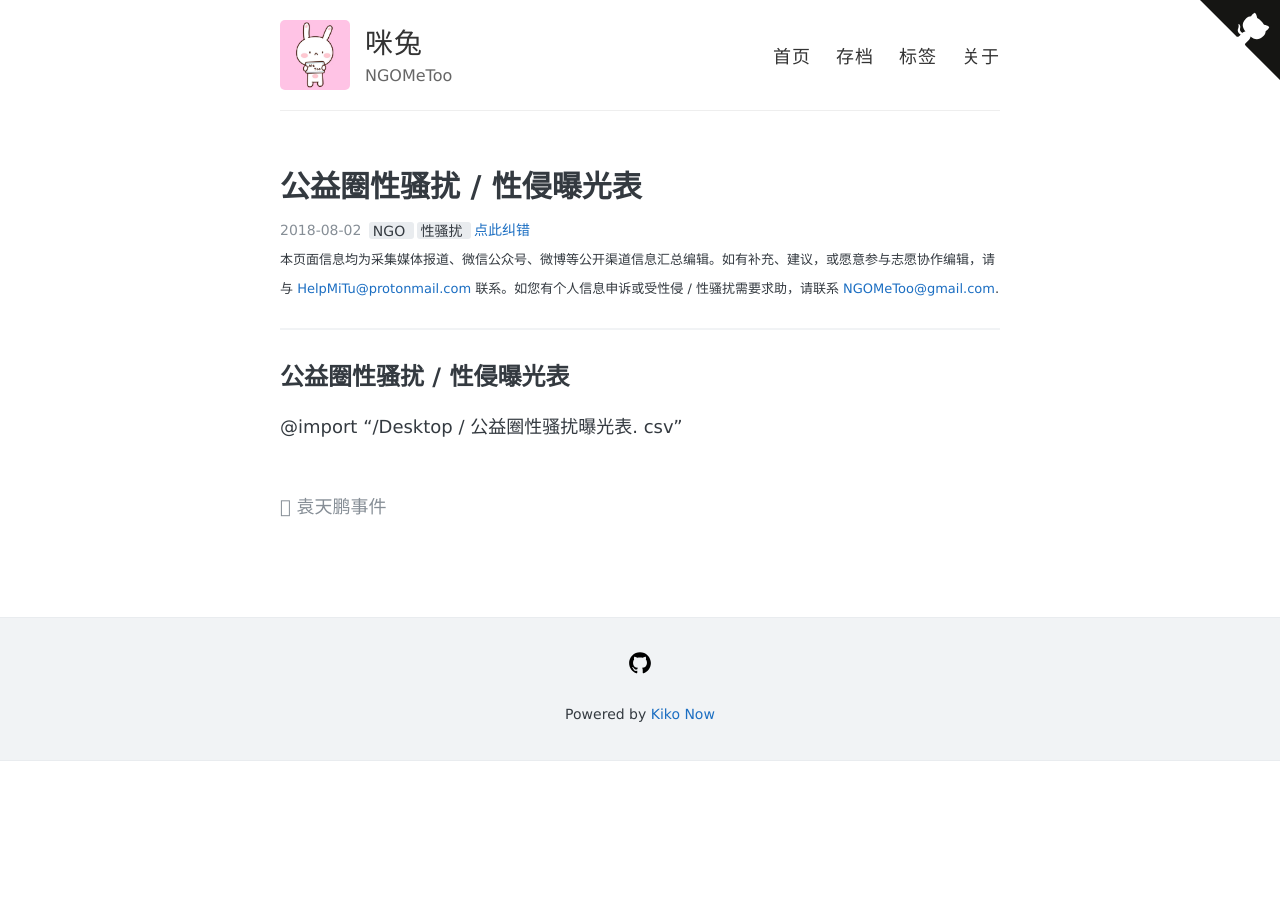
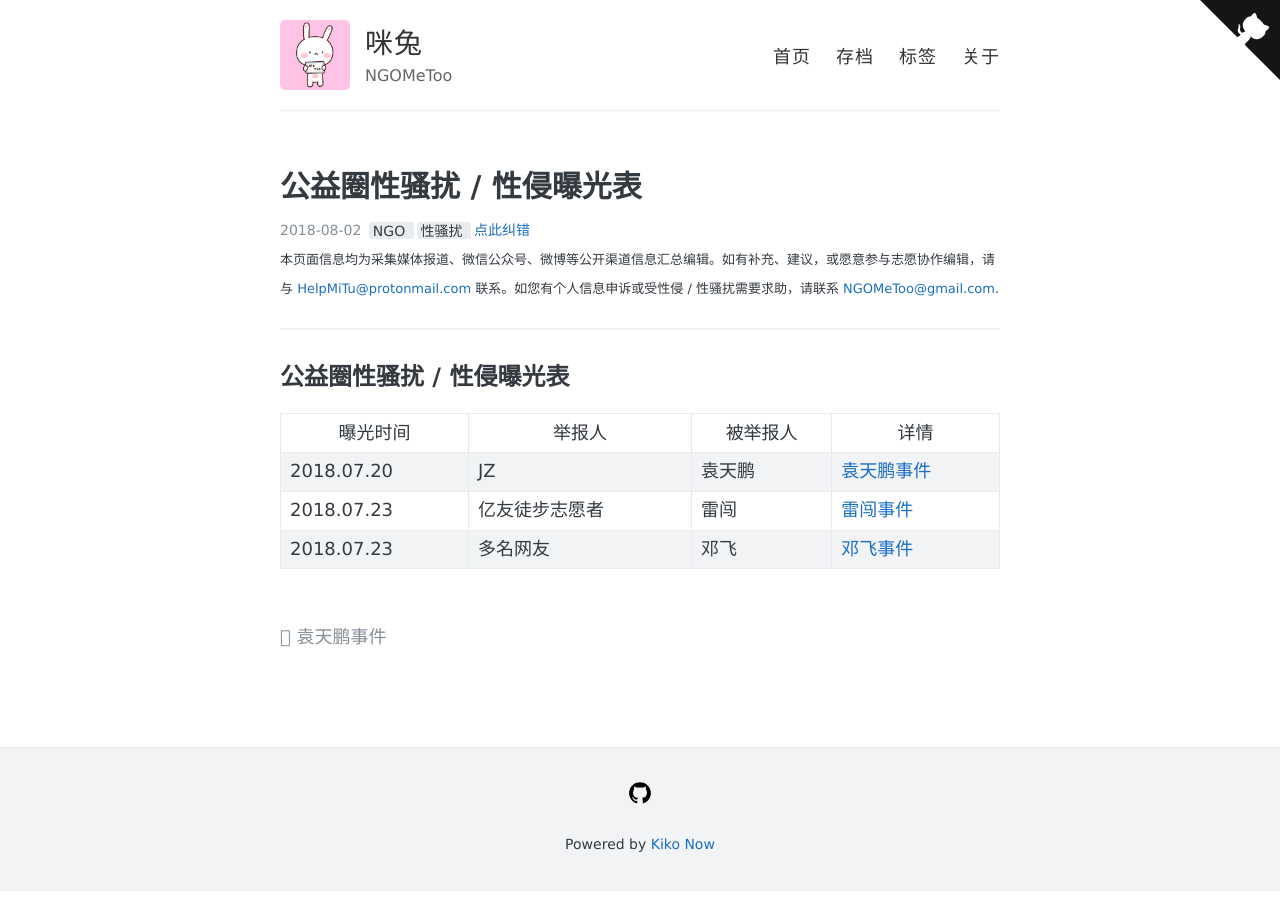
Before and after one commit to NGOMeToo/NGOMeToo.github.io, a Jekyll site: the page built from _posts/2018-08-02-ngometoo-lists.md, in a window 1280 px wide. Built offline with Jekyll 4.4.1, drawn with Linux system fonts in a browser that asks for light colours.

Commit message:
置顶列表

```diff
--- a/_posts/2018-08-02-ngometoo-lists.md
+++ b/_posts/2018-08-02-ngometoo-lists.md
@@ -18,4 +18,9 @@ description:
 
 ## 公益圈性骚扰/性侵曝光表
 
-@import "/Desktop/公益圈性骚扰曝光表.csv"
+
+曝光时间|举报人|被举报人|详情
+---|---|---|---
+2018.07.20|JZ|袁天鹏|[袁天鹏事件](https://ngometoo.github.io/YuanTianpeng/)
+2018.07.23|亿友徒步志愿者|雷闯|[雷闯事件](https://ngometoo.github.io/Lei-Chuang/)
+2018.07.23|多名网友|邓飞|[邓飞事件](https://ngometoo.github.io/Deng-Fei/)
```
Also changed, not shown: other parts of _posts/2018-08-02-ngometoo-lists.md (+1 -1 lines), index.html (+26 -0 lines).
